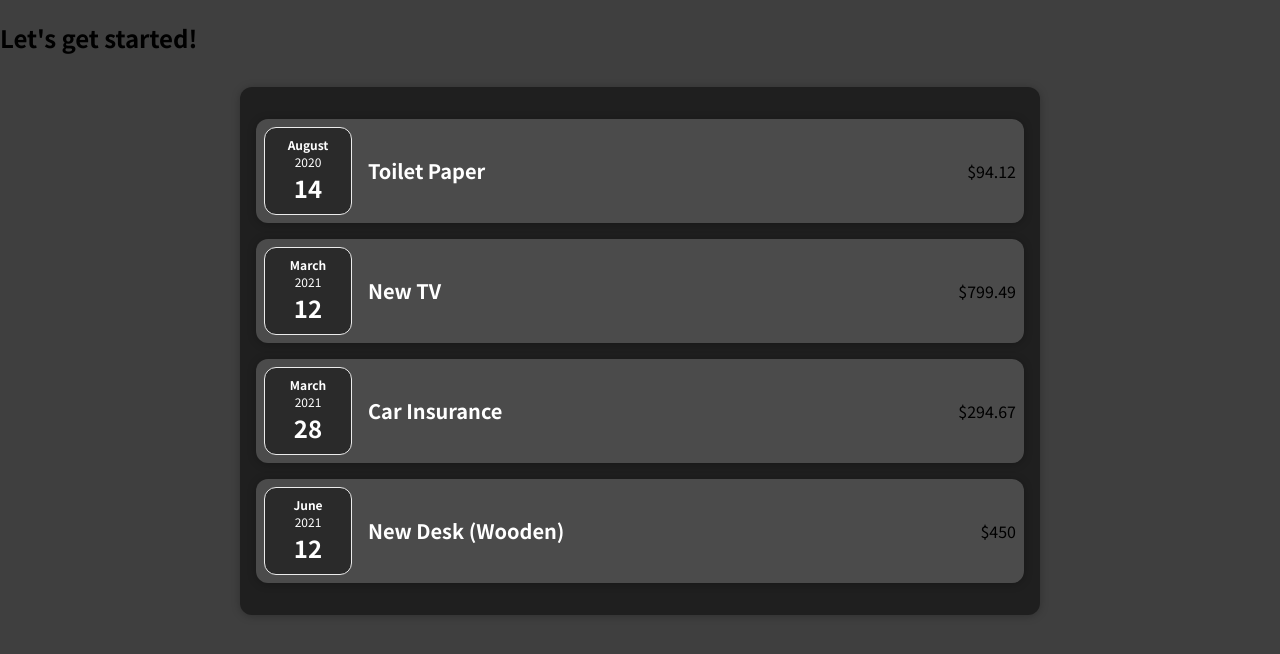
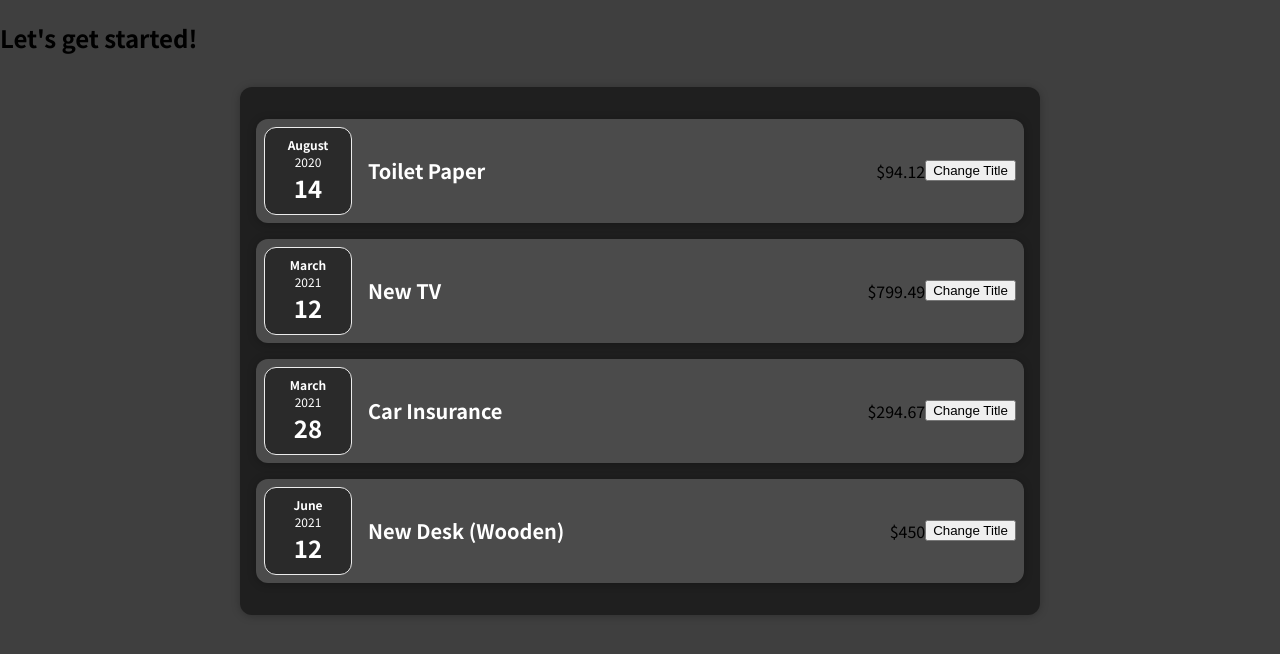
Before and after one commit to staser12/reactjs_course, a React (Create React App) app: page / in a window 1280 px wide. Shown: the top 654 px of the page. Built offline with nearby package versions, Linux system fonts and the light colour scheme.

Commit message:
updating state
Signed-off-by: Stanislav Radomskiy <staserdevel@gmail.com>

```diff
--- a/src/components/Expenses/ExpenseItem.js
+++ b/src/components/Expenses/ExpenseItem.js
@@ -1,16 +1,28 @@
-import './ExpenseItem.css'
-import ExpenseDate from './ExpenseDate'
-import Card from '../UI/Card'
+import React, { useState } from 'react';
+
+
+import './ExpenseItem.css';
+import ExpenseDate from './ExpenseDate';
+import Card from '../UI/Card';
+
+
 
 const ExpenseItem = (props) => {
+  const [title, setTitle] = useState(props.title);
+
+  const clickHandler = () => {
+    setTitle('Updated');
+    console.log('Clicked!');
+  }
 
   return (
     <Card className="expense-item">
       <ExpenseDate date={props.date}/>
       <div className="expense-item__description">
-        <h2>{props.title}</h2>
+        <h2>{title}</h2>
         <div className="expense-iten__price">${props.amount}</div>
       </div>
+      <button onClick={clickHandler}>Change Title</button>
     </Card>
   )
 }
```
